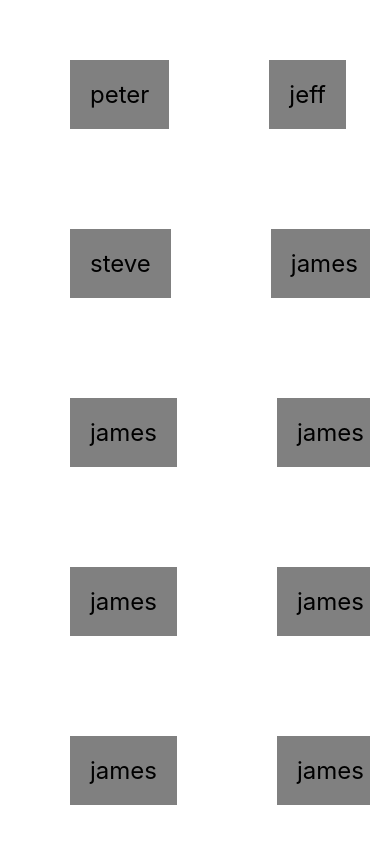
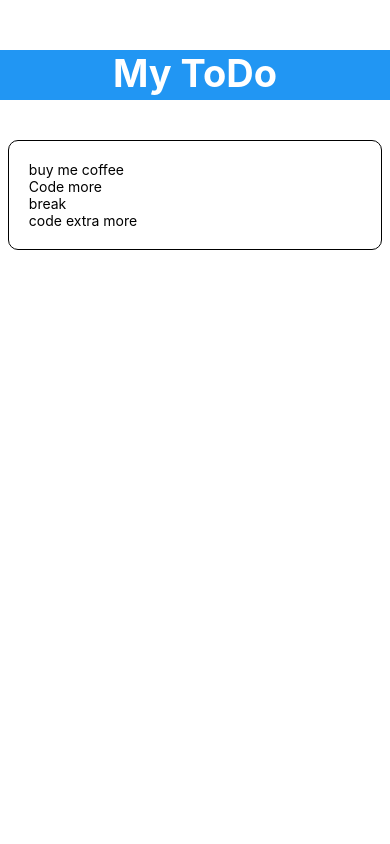
Before and after one commit to Ciamuthama/firstapp, a React Native app: screen / in a window 390 px wide. Built offline with nearby package versions, Linux system fonts and the light colour scheme.

Commit message:
ToDo list in RN

```diff
--- a/App.js
+++ b/App.js
@@ -1,54 +1,34 @@
 import React, {useState} from 'react'
 import { StyleSheet, View, FlatList, Text, TouchableOpacity } from 'react-native';
+import Header from './components/header';
 
 export default function App() {
 
-  const [people, setPeople] = useState([
-    { name: 'peter', id: '1' },
-    { name: 'jeff', id: '2' },
-    { name: 'steve', id: '3' },
-    { name: 'james', id: '4' },
-    { name: 'james', id: '5' },
-    { name: 'james', id: '6' },
-    { name: 'james', id: '7' },
-    { name: 'james', id: '8' },
-    { name: 'james', id: '9' },
-    { name: 'james', id: '10' },
-    { name: 'james', id: '11' },
-    { name: 'james', id: '12' },
-    { name: 'james', id: '13' },
-    { name: 'james', id: '14' },
-    { name: 'james', id: '15' },
+  const [todo, setTodo] = useState([
+    { text: 'buy me coffee', key: '1' },
+    {text:'Code more', key: '2'},
+    { text: 'break', key:'3' },
+    {text:'code extra more', key: '4'},
+])
 
-  ])
 
-  const pressHandle = (id) => {
-    setPeople((prevPerson) => {
-    return(prevPerson.filter(person => person.id != id))
-  })
-}
 
   return (
     <View style={styles.container}>
+      {/* header*/}
+     <Header />
+      <View style={styles.content}>
+        {/* to form*/}
+        <View style={styles.list}>
+          <FlatList
+            data={todo}
+            renderItem={({ item }) => (
+              <Text>{item.text}</Text>
+            )}
+          />
+        </View>
+      </View>
 
-      <FlatList
-        numColumns={2}
-        keyExtractor={(item)=>item.id}
-        data={people}
-        renderItem={({ item }) => (
-          <TouchableOpacity onPress={()=> pressHandle(item.id)}>
-            <Text style={styles.item}>{ item.name}</Text>
-          </TouchableOpacity>
-        )}
-      />
-
-      {/* {people.map((item) => {
-        return(
-          <View key={item.key}>
-            <Text style={styles.item}>{ item.name}</Text>
-        </View>
-        )
-      })} */}
     </View>
   );
 }
@@ -57,17 +37,20 @@ const styles = StyleSheet.create({
   container: {
     flex: 1,
     backgroundColor: '#fff',
-    paddingTop: 10,
-    paddingHorizontal: 20,
+    paddingTop: 50,
     // alignItems: 'center',
     // justifyContent: 'center',
   },
 
-  item: {
-    backgroundColor: 'gray',
+  list: {
     padding: 20,
-    margin: 50,
+    fontSize: 24,
+    margin: 20,
+    borderWidth: .8,
+    borderColor: '#ccc ',
+    borderRadius: 10,
+    width: "96%",
+    alignSelf: "center",
 
-    fontSize: 24,
   }
 });
--- /dev/null
+++ b/components/header.js
@@ -0,0 +1,27 @@
+import React from 'react'
+import { StyleSheet, View, Text } from 'react-native';
+
+export default function Header() {
+    return (
+        <View style={styles.container}>
+            <Text style={styles.header}>My ToDo</Text>
+        </View>
+    );
+}
+
+const styles = StyleSheet.create({
+    container: {
+        backgroundColor: '#2196F3',
+        height: 50,
+        marginBottom: 20,
+        width: '100%',
+    },
+    header: {
+        color: 'white',
+        fontSize: 38,
+        fontWeight: 'bold',
+        textAlign: 'center'
+
+
+    }
+})
```
